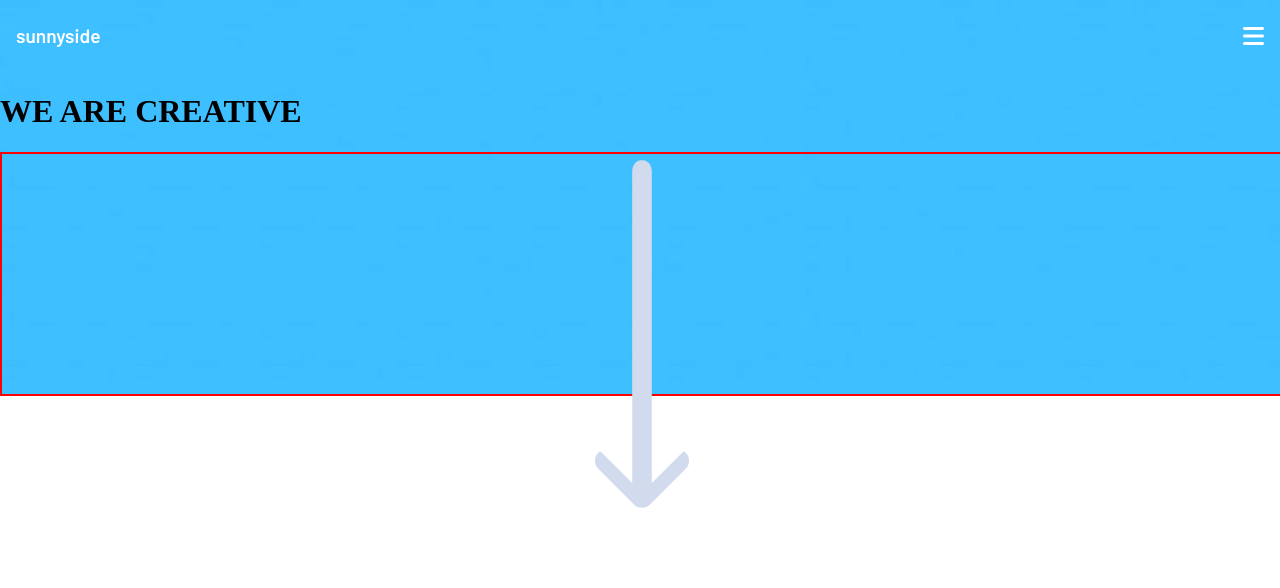
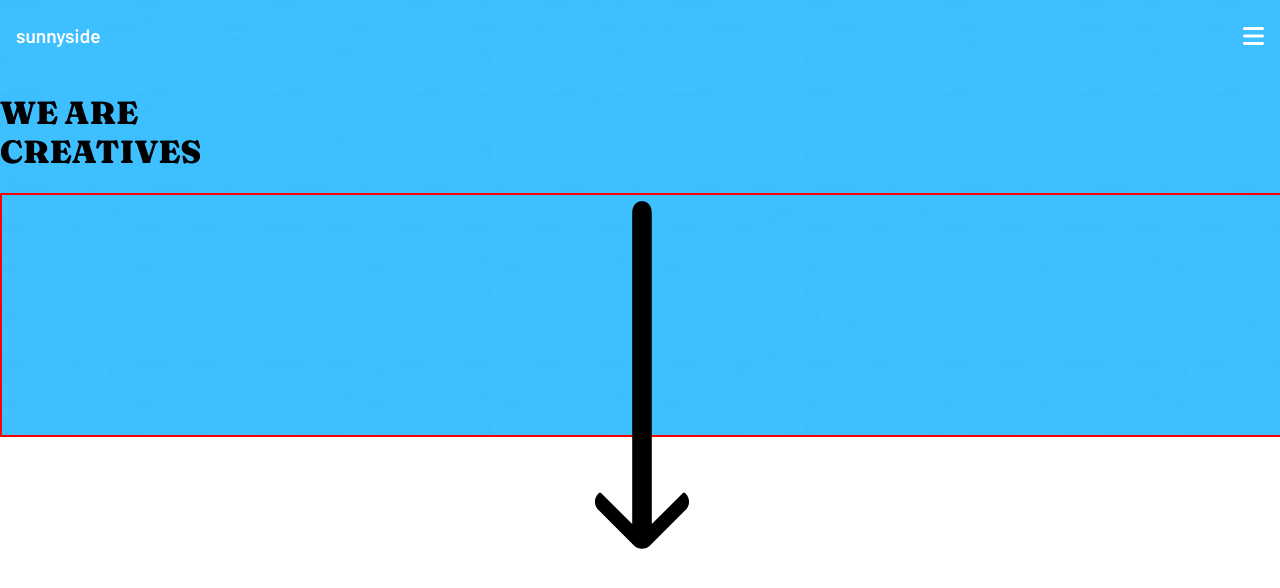
Before and after one commit to AliAbuSalam/sunnyside-agency-landing-page, a Next.js app: page / in a window 1280 px wide. Shown: the top 588 px of the page. Built offline with nearby package versions, Linux system fonts and the light colour scheme.

Commit message:
convert white arrow svg to a react component

```diff
--- a/src/components/FirstBox.tsx
+++ b/src/components/FirstBox.tsx
@@ -1,8 +1,8 @@
 import { Fraunces } from "next/font/google";
 import Image from "next/image";
 
-// import longArrow from '../../public/mobile/Long white arrow.svg';
 import styles from '@/styles/firstBox.module.scss';
+import WhiteArrow from './WhiteArrow';
 
 const fraunces = Fraunces({
   weight: '900',
@@ -15,17 +15,12 @@ const FirstBox = () => {
   console.log('styles: ', styles);
   return(
     <div className={styles['firstbox-container']}>
-      <h1>
-        WE ARE CREATIVE
+      <h1 className={`${styles.h1} ${fraunces.className}`}>
+        WE ARE <br />CREATIVES
       </h1>
       <div className={styles['img-container']}>
-        <Image
+        <WhiteArrow
           className={styles.image}
-          src={'/mobile/Long white arrow.svg'}
-          alt='long white arrow'
-
-          width={0}
-          height={0}
         />
       </div>
     </div>
--- /dev/null
+++ b/src/components/WhiteArrow.tsx
@@ -0,0 +1,18 @@
+import * as React from "react"
+import { SVGProps } from "react"
+const SvgComponent = (props: SVGProps<SVGSVGElement>) => {
+  return(
+  <svg
+    xmlns="http://www.w3.org/2000/svg"
+    shapeRendering="geometricPrecision"
+    textRendering="geometricPrecision"
+    viewBox="0 0 1920 1080"
+    {...props}
+  >
+    <path
+      d="M1091.226 896.349c13.278 13.278 13.278 34.805 0 48.083l-107.184 107.185c-13.278 13.278-34.806 13.278-48.084 0L828.774 944.432c-13.278-13.278-13.278-34.805 0-48.083l2.904-2.905h4.656l94.273 93.53V52.969c0-19.077 11.7-34.543 26.133-34.543h6.52c14.433 0 26.133 15.466 26.133 34.543v934.006l94.273-93.53h5.21l2.35 2.905Z"
+    />
+  </svg>
+  )
+}
+export default SvgComponent;
```
